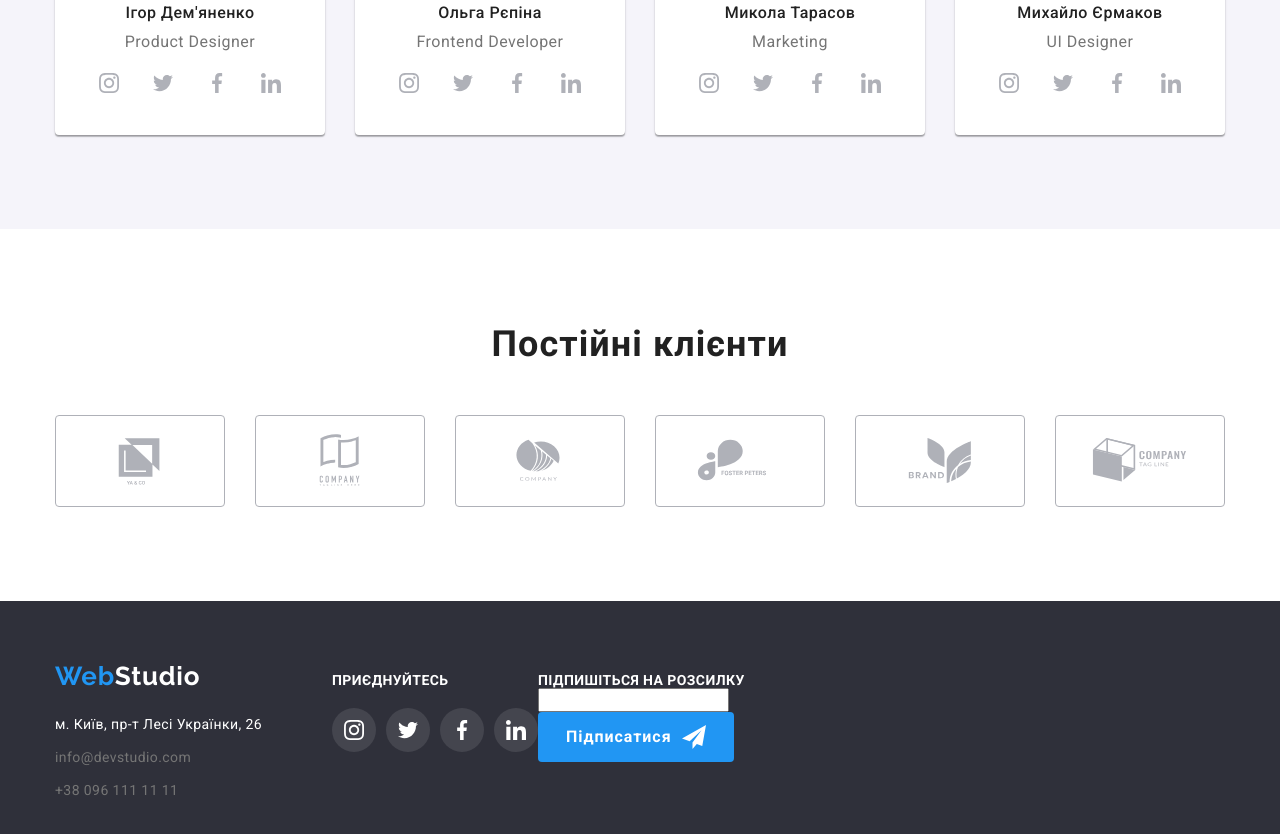
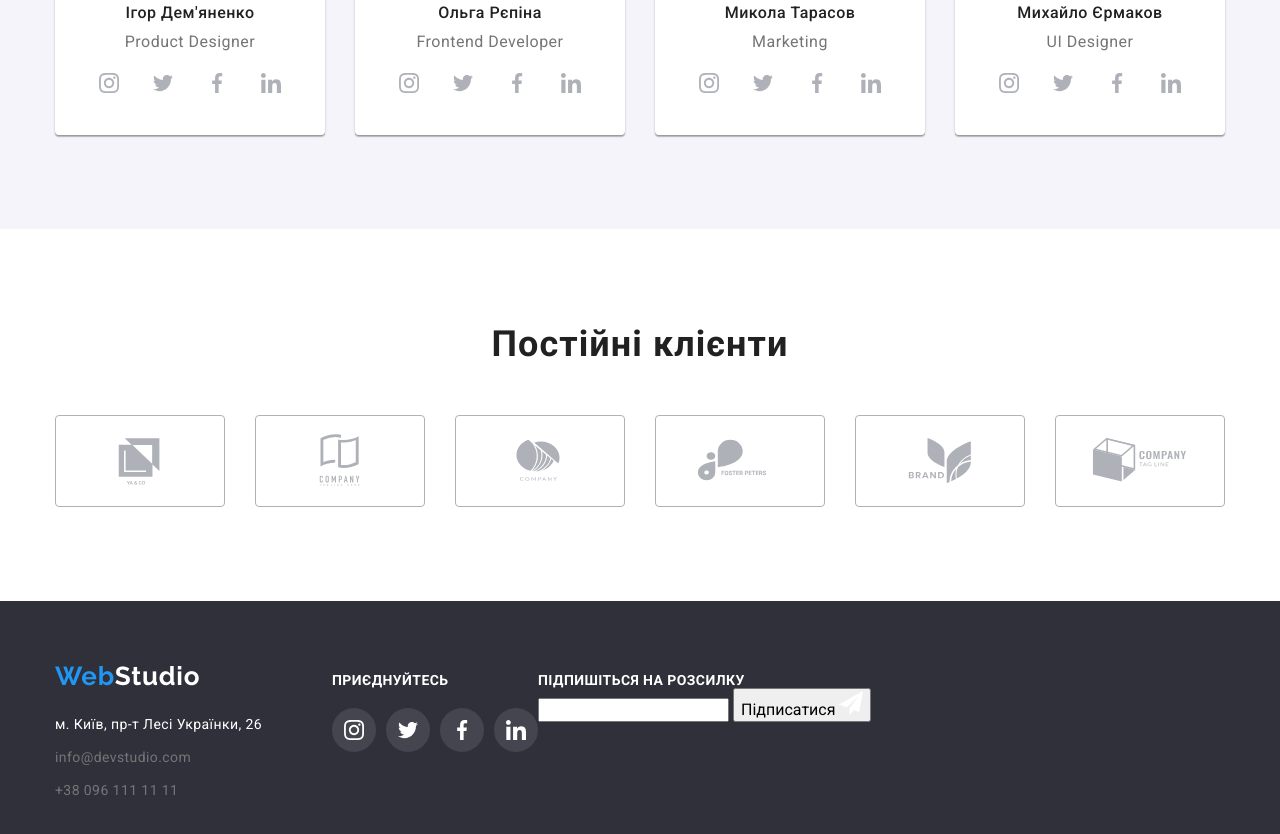
Before and after one commit to SerhiiOd/goit-markup-hw-06, a plain HTML site: page index.html in a window 1280 px wide. Shown: the part 2070-2904 px from the top of the page. Drawn offline with nearby package versions, Linux system fonts and the light colour scheme.

Commit message:
Update styles.css

```diff
--- a/css/styles.css
+++ b/css/styles.css
@@ -687,34 +687,7 @@ textarea {
   color: var(--color-text-title-button);
 }
 
-.sub-button {
-  display: flex;
-  align-items: center;
-  font-family: inherit;
-  background-color: var(--background-color-button);
-  color: var(--color-text-title-button);
-  cursor: pointer;
-  font-weight: 700;
-  font-size: 16px;
-  line-height: calc(30 / 16);
-  letter-spacing: 0.06em;
-  padding: 10px 28px;
-  border-radius: 4px;
-  border: 0;
-  transition: background-color 250ms cubic-bezier(0.4, 0, 0.2, 1),
-    box-shadow 250ms cubic-bezier(0.4, 0, 0.2, 1);
-}
 
-.sub-button:hover,
-.sub-button:focus {
-  background-color: var(--background-color-focus-button);
-  box-shadow: 0px 4px 4px rgba(0, 0, 0, 0.15);
-}
-
-.sub-icon {
-  display: inline-block;
-  margin-left: 10px;
-}
 
 /* Backdrop */
 
```
